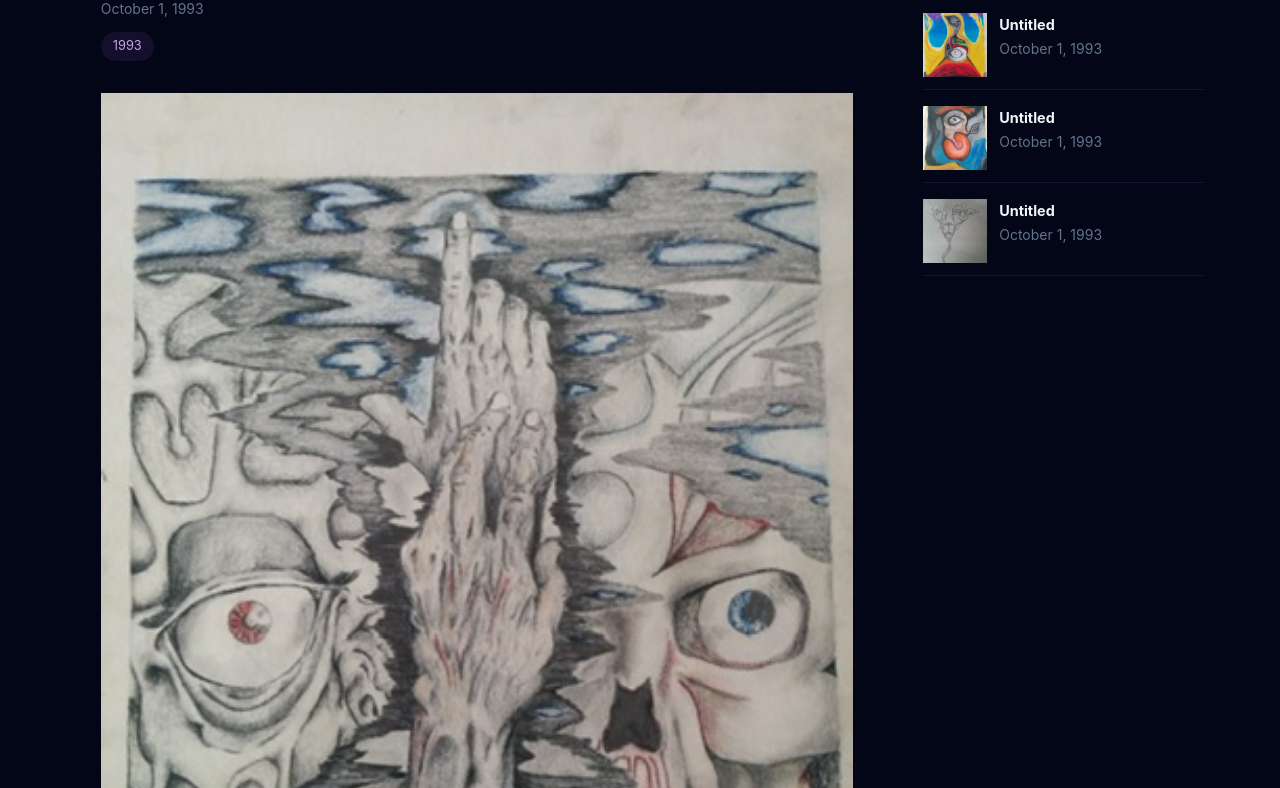
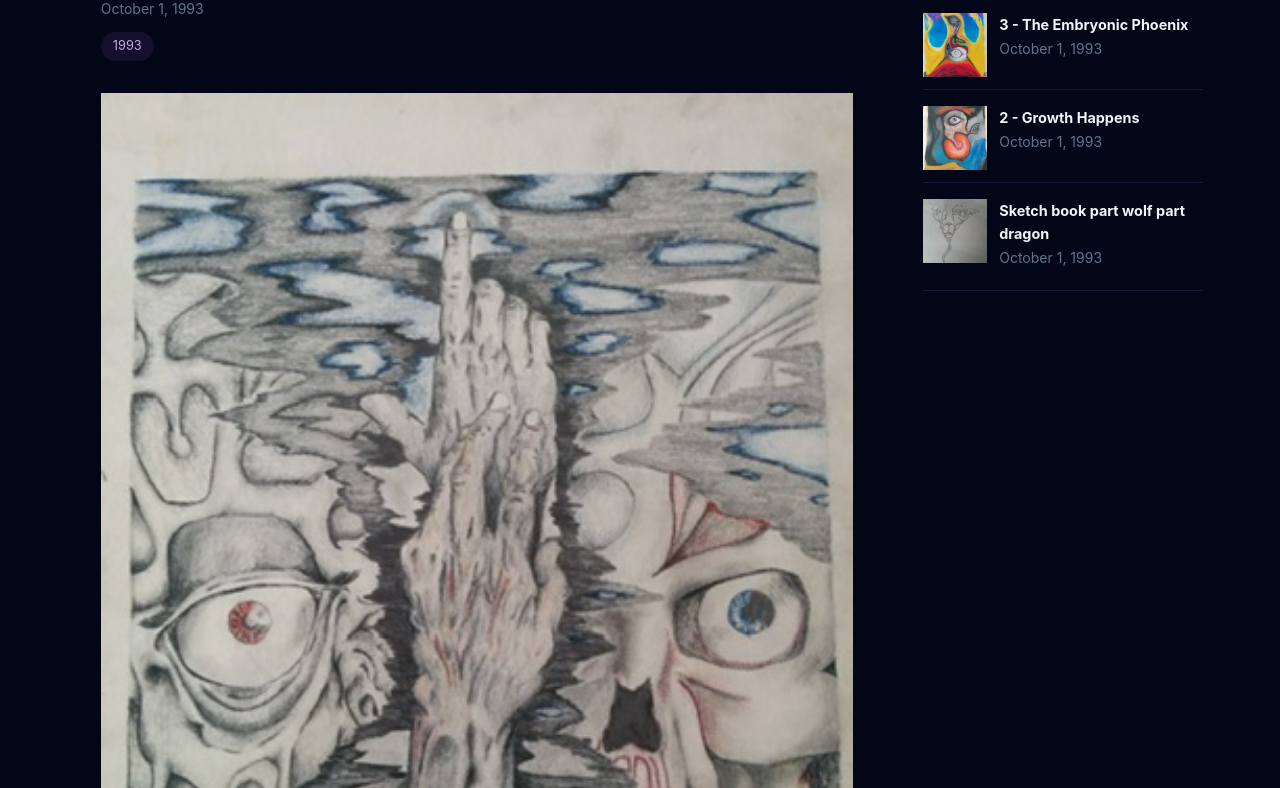
Before and after one commit to SeanMNLawrence/Lucidvagary-11ty, an Eleventy site: page src/posts/untitled-i/index.md in a window 1280 px wide. Shown: the part 235-1023 px from the top of the page. Built offline with nearby package versions, Linux system fonts and the light colour scheme; Eleventy itself is replaced by a stand-in of ours; files that its build step writes are made by us from their sources.

Commit message:
Add real titles to the 9 archival 1993 pieces: Edgar Allan Poe, the Seed/Growth/Phoenix/Self series, Holy Angel, and the two named class drawings

```diff
--- a/src/posts/untitled-i/index.md
+++ b/src/posts/untitled-i/index.md
@@ -1,6 +1,6 @@
 ---
 layout: layouts/post.njk
-title: "Untitled"
+title: "Drawing on cold press \"for a friend\""
 date: 1993-10-01
 tags: ["artwork", "1993"]
 image: "/posts/untitled-i/image.jpg"
--- a/src/posts/untitled-ii/index.md
+++ b/src/posts/untitled-ii/index.md
@@ -1,6 +1,6 @@
 ---
 layout: layouts/post.njk
-title: "Untitled"
+title: "4 - The Self Emerges"
 date: 1993-10-01
 tags: ["artwork", "1993"]
 image: "/posts/untitled-ii/image.jpg"
--- a/src/posts/untitled-iii/index.md
+++ b/src/posts/untitled-iii/index.md
@@ -1,6 +1,6 @@
 ---
 layout: layouts/post.njk
-title: "Untitled"
+title: "3 - The Embryonic Phoenix"
 date: 1993-10-01
 tags: ["artwork", "1993"]
 image: "/posts/untitled-iii/image.jpg"
--- a/src/posts/untitled-iv/index.md
+++ b/src/posts/untitled-iv/index.md
@@ -1,6 +1,6 @@
 ---
 layout: layouts/post.njk
-title: "Untitled"
+title: "2 - Growth Happens"
 date: 1993-10-01
 tags: ["artwork", "1993"]
 image: "/posts/untitled-iv/image.jpg"
--- a/src/posts/untitled-ix/index.md
+++ b/src/posts/untitled-ix/index.md
@@ -1,6 +1,6 @@
 ---
 layout: layouts/post.njk
-title: "Untitled"
+title: "Sketch book part wolf part dragon"
 date: 1993-10-01
 tags: ["artwork", "1993"]
 image: "/posts/untitled-ix/image.jpg"
--- a/src/posts/untitled-v/index.md
+++ b/src/posts/untitled-v/index.md
@@ -1,6 +1,6 @@
 ---
 layout: layouts/post.njk
-title: "Untitled"
+title: "1 - The Seed Alive"
 date: 1993-10-01
 tags: ["artwork", "1993"]
 image: "/posts/untitled-v/image.jpg"
--- a/src/posts/untitled-vi/index.md
+++ b/src/posts/untitled-vi/index.md
@@ -1,6 +1,6 @@
 ---
 layout: layouts/post.njk
-title: "Untitled"
+title: "Drawing from senior art class titled \"frustrated\""
 date: 1993-10-01
 tags: ["artwork", "1993"]
 image: "/posts/untitled-vi/image.jpg"
--- a/src/posts/untitled-vii/index.md
+++ b/src/posts/untitled-vii/index.md
@@ -1,6 +1,6 @@
 ---
 layout: layouts/post.njk
-title: "Untitled"
+title: "Edgar Allan Poe"
 date: 1993-10-01
 tags: ["artwork", "1993"]
 image: "/posts/untitled-vii/image.jpg"
--- a/src/posts/untitled-viii/index.md
+++ b/src/posts/untitled-viii/index.md
@@ -1,6 +1,6 @@
 ---
 layout: layouts/post.njk
-title: "Untitled"
+title: "Holy Angel"
 date: 1993-10-01
 tags: ["artwork", "1993"]
 image: "/posts/untitled-viii/image.jpg"
```
